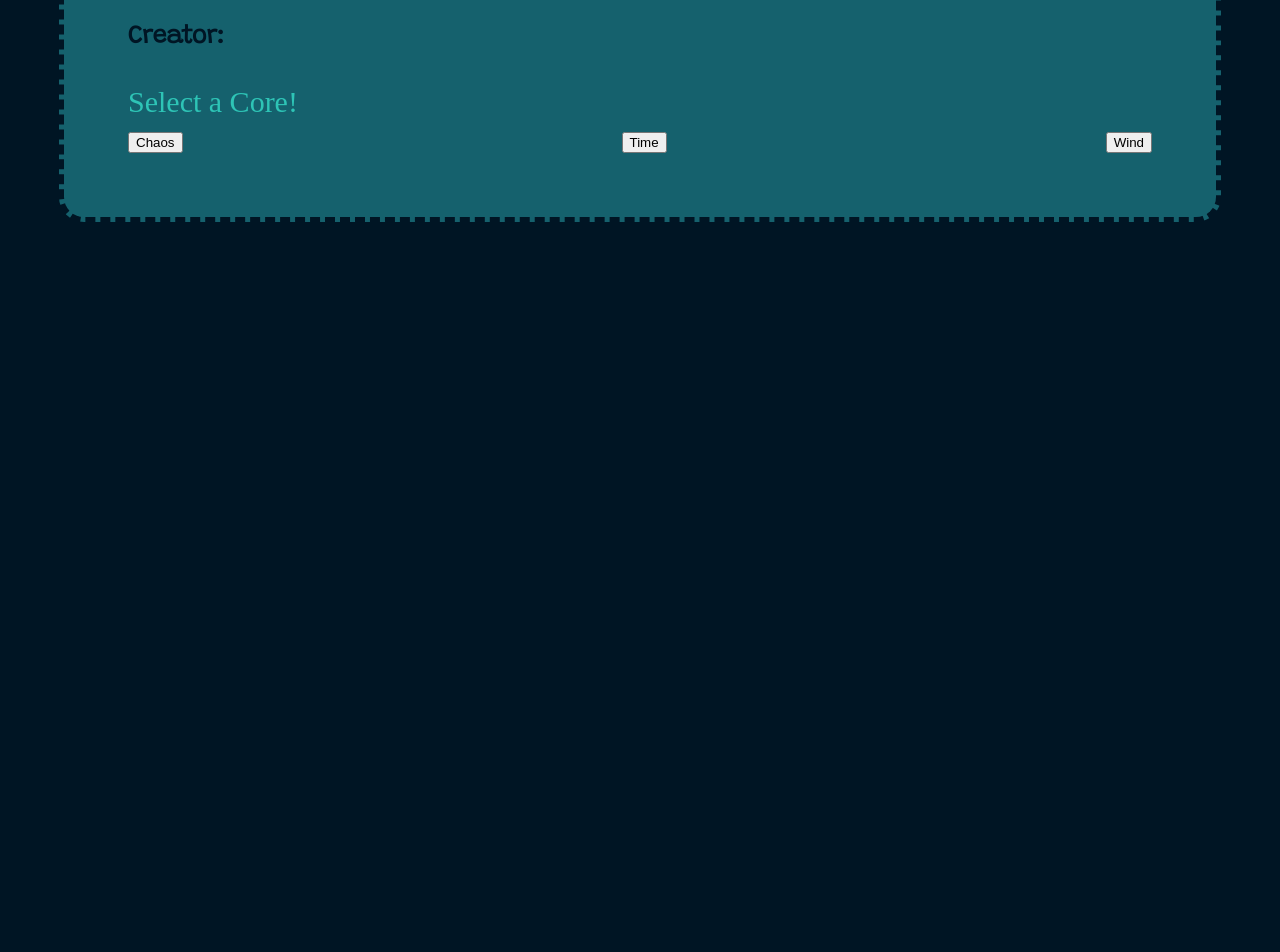
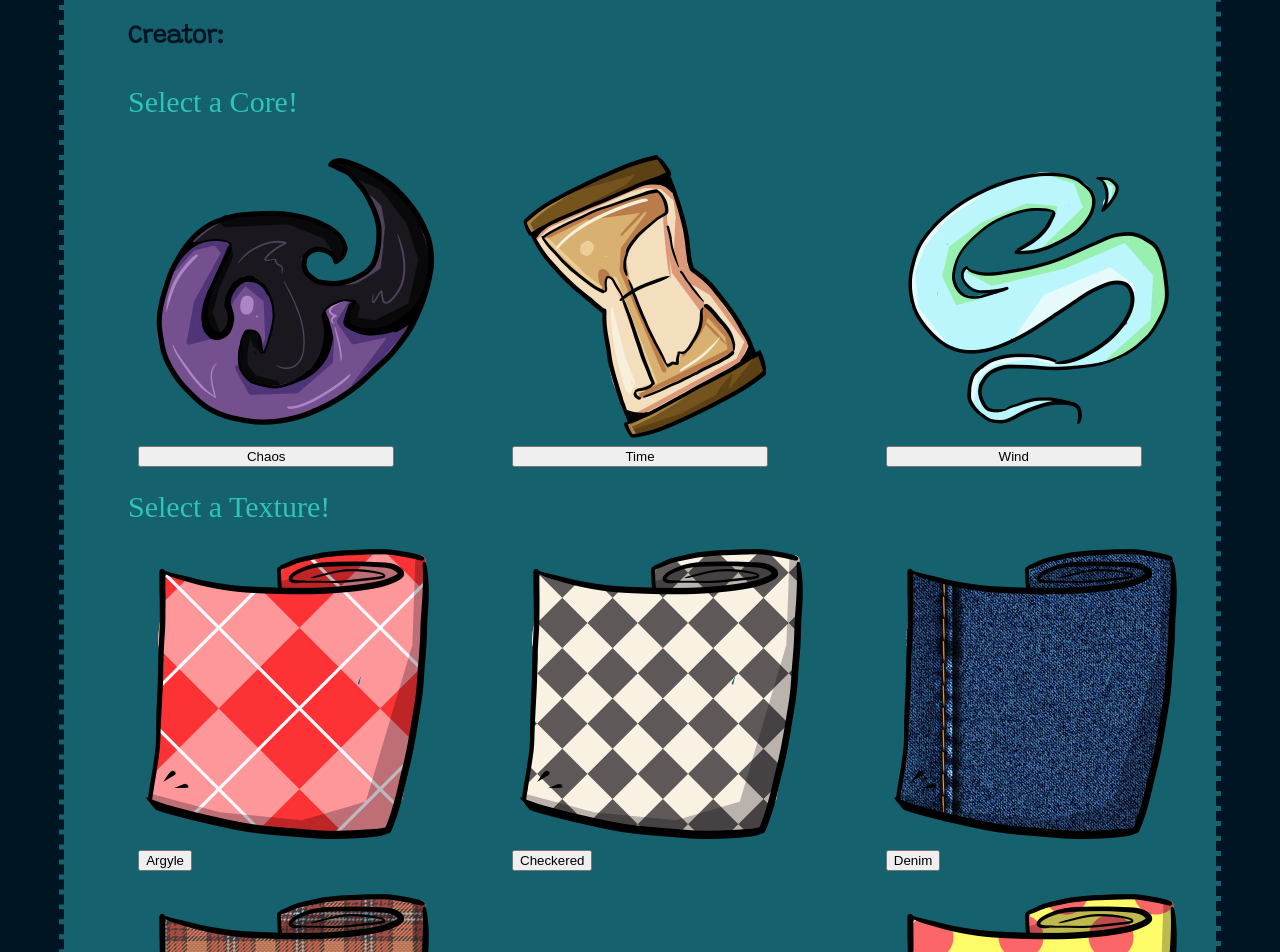
Before and after one commit to themarkfullton/patchwork-front-end, a React (Create React App) app: page /create in a window 1280 px wide. Shown: the part 1400-2352 px from the top of the page. Before the commit the page ends 1712 px from the top, so only its background shows below. Built offline with nearby package versions, Linux system fonts and the light colour scheme; a web font is replaced by a local one.

Commit message:
Styled core and texture

```diff
--- a/src/assets/css/style.css
+++ b/src/assets/css/style.css
@@ -230,10 +230,12 @@
   height: 100%;
 }
 
-.createWrapper .createContent .coreDiv {
+.createWrapper .createContent .optionDiv {
   display: -webkit-box;
   display: -ms-flexbox;
   display: flex;
+  -ms-flex-wrap: wrap;
+      flex-wrap: wrap;
   -webkit-box-pack: justify;
       -ms-flex-pack: justify;
           justify-content: space-between;
@@ -242,18 +244,26 @@
           align-items: center;
 }
 
-.createWrapper .createContent .coreDiv .coreOption {
+.createWrapper .createContent .optionDiv .optionContainer {
   width: 25%;
   margin: 1%;
 }
 
-.createWrapper .createContent .coreDiv .coreOption .coreOptionImage {
+.createWrapper .createContent .optionDiv .optionContainer .optionImageContainer {
+  width: 90%;
+}
+
+.createWrapper .createContent .optionDiv .optionContainer .optionImageContainer .optionImageImage {
   width: 100%;
 }
 
-.createWrapper .createContent .coreDiv .coreOption .coreOptionImage:hover {
+.createWrapper .createContent .optionDiv .optionContainer .optionImageContainer .optionImageImage:hover {
   -webkit-animation: rock 2s infinite ease-in-out;
           animation: rock 2s infinite ease-in-out;
+}
+
+.createWrapper .createContent .optionDiv .optionContainer .optionButton {
+  width: 100%;
 }
 
 @keyframes rock {
--- a/src/assets/scss/_create.scss
+++ b/src/assets/scss/_create.scss
@@ -13,21 +13,26 @@
       }
     }
 
-    .coreDiv {
+    .optionDiv {
       display: flex;
+      flex-wrap: wrap;
       justify-content: space-between;
       align-items: center;
 
-      .coreOption {
+      .optionContainer {
         width: 25%;
         margin: 1%;
-
-        .coreOptionImage {
+        .optionImageContainer {
+          width: 90%;
+          .optionImageImage {
+            width: 100%;
+            &:hover {
+              animation: rock 2s infinite ease-in-out;
+            }
+          }
+        }
+        .optionButton {
           width: 100%;
-
-          &:hover {
-            animation: rock 2s infinite ease-in-out;
-          }
         }
       }
     }
--- a/src/containers/create/index.js
+++ b/src/containers/create/index.js
@@ -1,5 +1,6 @@
 import React from "react";
 import CoreList from "./cores.json";
+import TextureList from "./textures.json";
 import Doc from "./doc.png";
 
 class Create extends React.Component {
@@ -15,13 +16,17 @@ class Create extends React.Component {
             thirdEssence: "none"
         };
 
-        this.onCoreChange = this.onCoreChange.bind(this)
+        this.onCoreChange = this.onCoreChange.bind(this);
+        this.onTextureChange = this.onTextureChange.bind(this);
   }
 
     onCoreChange(e) {
         this.setState({ core: e.target.value });
     }
 
+    onTextureChange(e) {
+        this.setState({ texture: e.target.value });
+    }
 
     render() {
     return(
@@ -38,10 +43,28 @@ class Create extends React.Component {
                     <p><b>Name:</b> {this.state.name}</p>
                     <p><b>Creator:</b> {this.state.creator}</p>
                 <h2>Select a Core!</h2>
-                <div className="coreDiv">
+                <div className="optionDiv">
                 {CoreList.map((core, idx) => {
                     return (
-                        <button onClick={this.onCoreChange} value={core.name} key={idx}>{core.name}</button>
+                        <div className="optionContainer">
+                            <div clasName="optionImageContainer">
+                                <img className="optionImageImage" src={core.image} />
+                            </div>
+                            <button className="optionButton" onClick={this.onCoreChange} value={core.name} key={idx}>{core.name}</button>
+                        </div>
+                    )
+                })}
+                </div>
+                <h2>Select a Texture!</h2>
+                <div className="optionDiv">
+                    {TextureList.map((texture, idx) => {
+                        return (
+                            <div className="optionContainer">
+                                <div clasName="optionImageContainer">
+                                    <img src={texture.image} />
+                                </div>
+                                <button onClick={this.onTextureChange} value={texture.name} key={idx}>{texture.name}</button>
+                            </div>
                     )
                 })}
                 </div>
```
Also changed, not shown: 1 other file (tests, documents, lock files or other folders).
